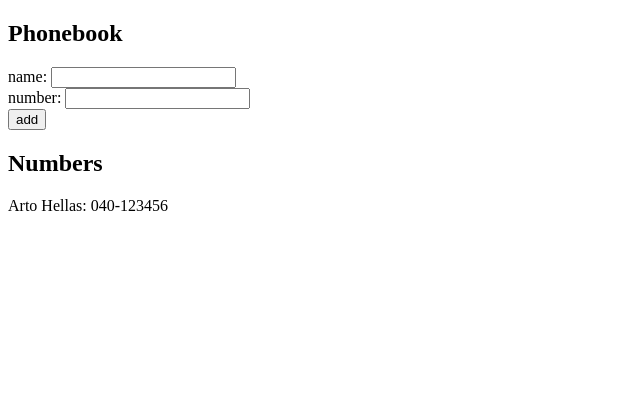
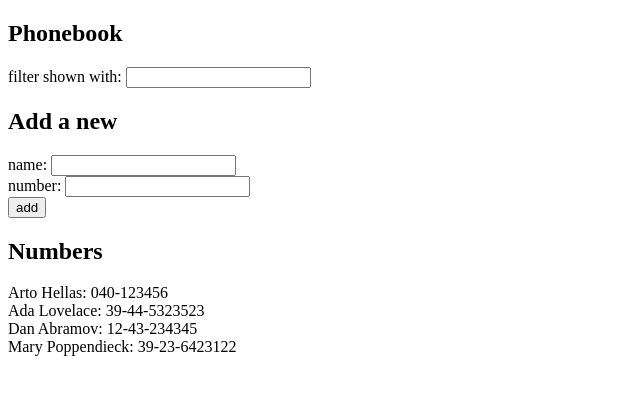
Before and after one commit to WaseemMansour/fsopen-course, a React (Vite) app in the folder part2/phonebook/: page / in a window 1280 px wide. Shown: the top 394 px of the page, without its empty margins (0-640 px from the left). Built offline with nearby package versions, Linux system fonts and the light colour scheme.

Commit message:
add search filter 2.9

```diff
--- a/part2/phonebook/src/App.jsx
+++ b/part2/phonebook/src/App.jsx
@@ -2,10 +2,15 @@
 
 const App = () => {
   const [persons, setPersons] = useState([
-    { name: 'Arto Hellas', number: '040-123456' },
+    { name: 'Arto Hellas', number: '040-123456', id: 1 },
+    { name: 'Ada Lovelace', number: '39-44-5323523', id: 2 },
+    { name: 'Dan Abramov', number: '12-43-234345', id: 3 },
+    { name: 'Mary Poppendieck', number: '39-23-6423122', id: 4 }
   ])
+
   const [newName, setNewName] = useState('')
   const [newPhoneNum, setNewPhoneNum] = useState('')
+  const [filter, setFilter] = useState('');
 
   const handleInputChange = (event) => {
     setNewName(event.target.value);
@@ -13,6 +18,10 @@
 
   const handlePhoneNumChange = (event) => {
     setNewPhoneNum(event.target.value);
+  }
+
+  const handleFilterChange = (event) => {
+    setFilter(event.target.value);
   }
 
   const checkNameAlreadyAdded = (input) => {
@@ -36,9 +45,15 @@
     setNewPhoneNum('');
   }
 
+  const personsToShow = persons.filter(person => person.name.toLowerCase().includes(filter.toLowerCase()));
+
   return (
     <div>
       <h2>Phonebook</h2>
+      <div>
+        filter shown with: <input value={filter} onChange={handleFilterChange} />
+      </div>
+      <h2>Add a new</h2>
       <form onSubmit={handleSubmit}>
         <div>
           name: <input value={newName} onChange={handleInputChange} />
@@ -51,7 +66,7 @@
         </div>
       </form>
       <h2>Numbers</h2>
-      {persons.map(person =>
+      {personsToShow.map(person =>
         <div key={person.name}>
           {person.name}: {person.number}
         </div>
```
